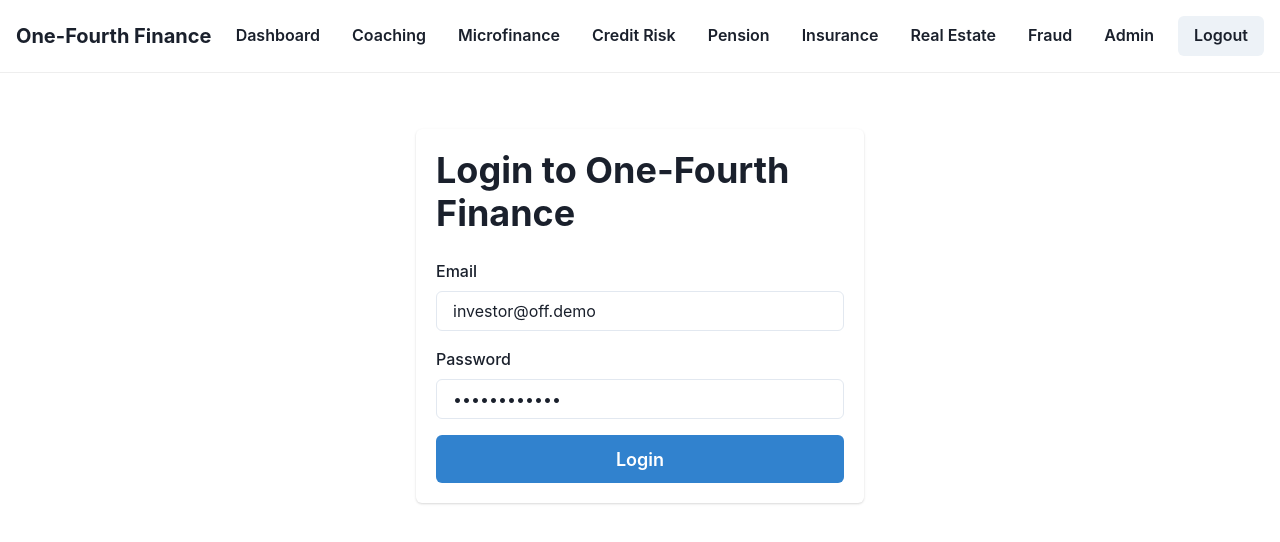
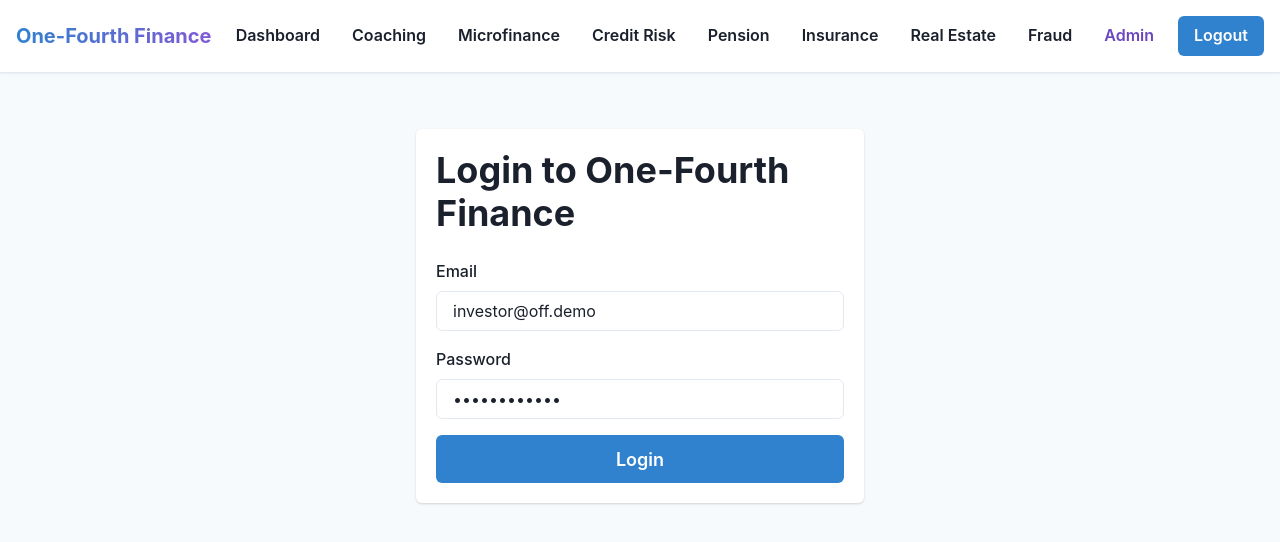
Before and after one commit to Suproteek-Banerjee/one-fourth-finance, a React (Vite) app in the folder client/: page /login in a window 1280 px wide. Shown: the top 542 px of the page. Built offline with nearby package versions, Linux system fonts and the light colour scheme; no server answers; sample sign-in values are in the browser's storage.

Commit message:
style: enhance navbar and global styling

```diff
--- a/client/src/App.jsx
+++ b/client/src/App.jsx
@@ -17,8 +17,10 @@ import Admin from './pages/Admin.jsx';
 function NavBar() {
   const { user, logout } = useAuth();
   return (
-    <Flex p={4} borderBottom="1px solid #eee" align="center">
-      <Heading size="md">One-Fourth Finance</Heading>
+    <Flex p={4} borderBottom="1px solid #e2e8f0" align="center" bg="white" boxShadow="sm">
+      <Heading size="md" bgGradient="linear(to-r, blue.500, purple.500)" bgClip="text">
+        One-Fourth Finance
+      </Heading>
       <Spacer />
       {user ? (
         <>
@@ -30,13 +32,13 @@ function NavBar() {
           <Button as={Link} to="/insurance" variant="ghost">Insurance</Button>
           <Button as={Link} to="/real-estate" variant="ghost">Real Estate</Button>
           <Button as={Link} to="/fraud" variant="ghost">Fraud</Button>
-          {user.role === 'admin' && <Button as={Link} to="/admin" variant="ghost">Admin</Button>}
-          <Button ml={2} onClick={logout}>Logout</Button>
+          {user.role === 'admin' && <Button as={Link} to="/admin" variant="ghost" colorScheme="purple">Admin</Button>}
+          <Button ml={2} onClick={logout} colorScheme="blue">Logout</Button>
         </>
       ) : (
         <>
           <Button as={Link} to="/login" variant="ghost">Login</Button>
-          <Button as={Link} to="/signup" variant="solid">Sign Up</Button>
+          <Button as={Link} to="/signup" variant="solid" colorScheme="blue">Sign Up</Button>
         </>
       )}
     </Flex>
@@ -52,7 +54,7 @@ function ProtectedRoute({ children }) {
 export default function App() {
   return (
     <AuthProvider>
-      <Box>
+      <Box minH="100vh" bg="gray.50">
         <NavBar />
         <Box p={6}>
           <Routes>
```
